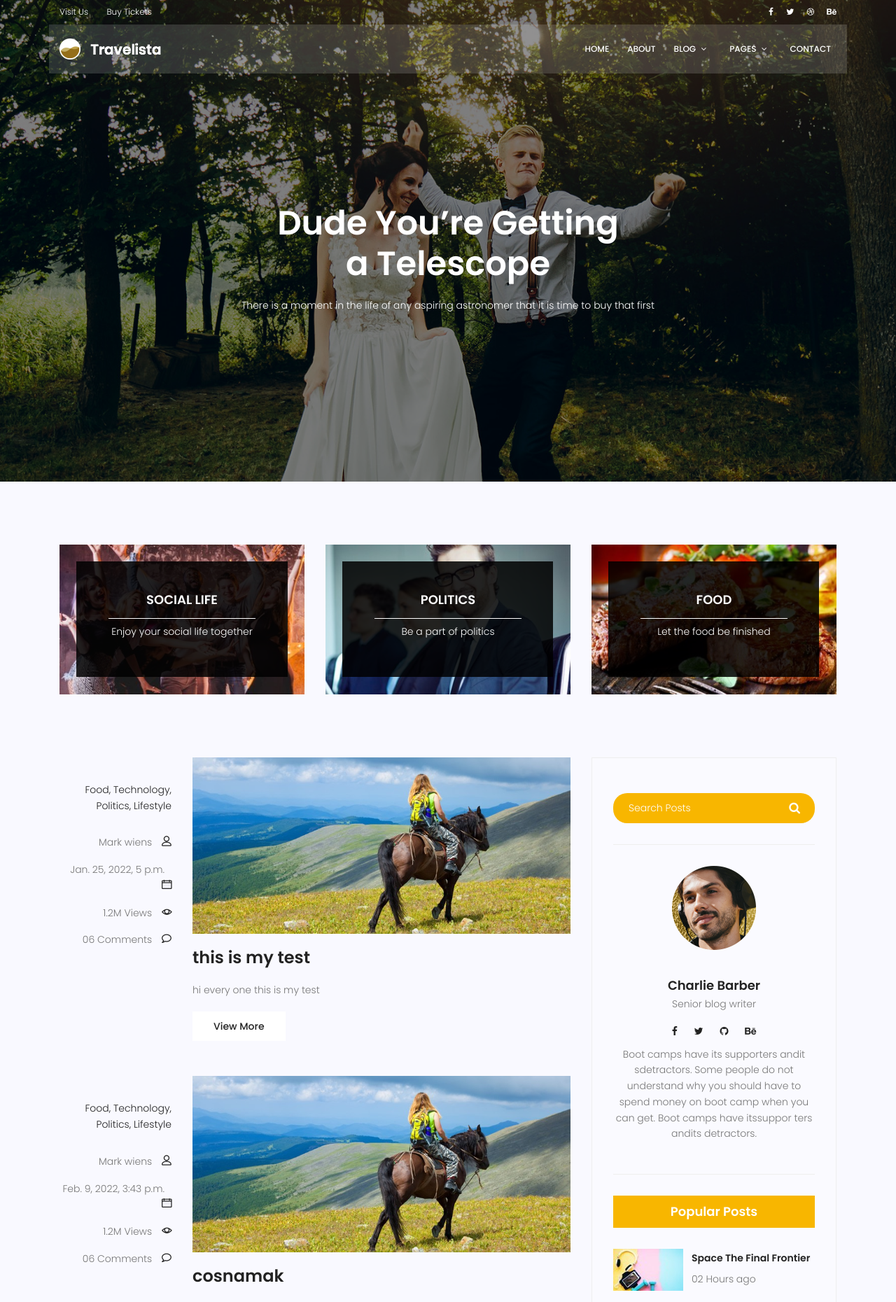
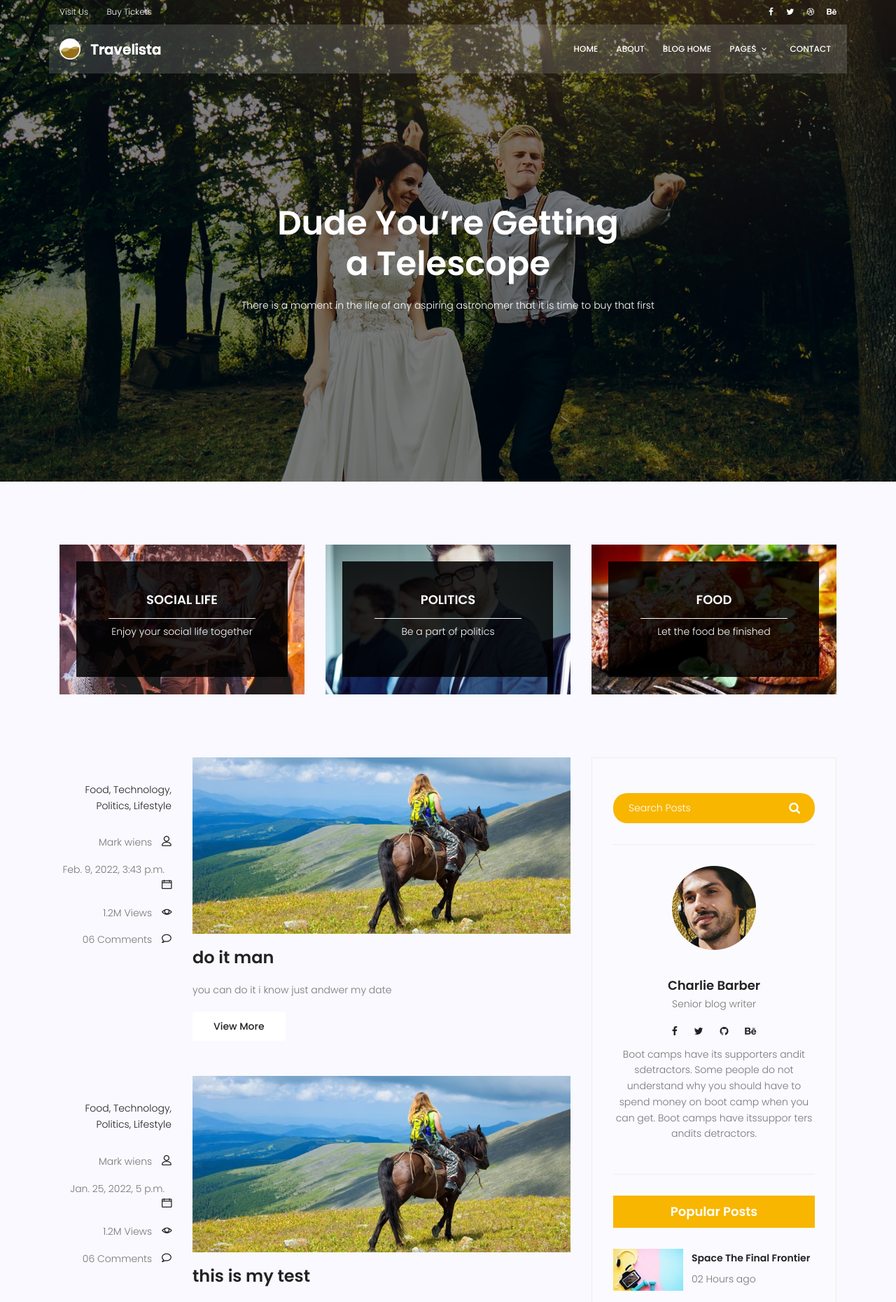
Before and after one commit to omidyari/django-project, a Django app: page /blog/blog_home in a window 1280 px wide. Shown: the top 1860 px of the page at 70% size. Run offline with Django 4.2, Linux system fonts and the light colour scheme; data comes from the database, SQL or seed files in the repository; both versions use the stored data as it was after the commit; some libraries are stand-ins or nearby versions.

Commit message:
made my blog and post
now my posts can go to individual page to refer

```diff
--- a/blog/urls.py
+++ b/blog/urls.py
@@ -6,6 +6,6 @@ app_name = 'blog'
 
 urlpatterns = [
     path('blog_home', blog_home, name='blog_home'),
-    path('blog_single', blog_single, name='blog_single')
+    path('<int:pid>', blog_single, name='blog_single')
 
 ]
--- a/blog/views.py
+++ b/blog/views.py
@@ -1,11 +1,16 @@
-from django.shortcuts import render
+from django.shortcuts import render, get_object_or_404
 from blog.models import post
+from datetime import date
 
 # Create your views here.
 def blog_home(request):
-    posts = post.objects.filter(status=1)
+    stat_date = date(2020, 1, 1)
+    end_date = date.today()
+    posts = post.objects.filter(creted_date__range=(stat_date, end_date))
     context = {'posts':posts}
     return render(request,'blog/blog-home.html', context)
 
-def blog_single(request):
-    return render(request,'blog/blog-single.html')
+def blog_single(request, pid):
+    Post = get_object_or_404(post, pk=pid)
+    context = {'Post':Post}
+    return render(request,'blog/blog-single.html', context)
--- a/templates/base.html
+++ b/templates/base.html
@@ -62,11 +62,7 @@
                     <ul class="nav-menu">
                       <li><a href="{% url 'Napp:index' %}">Home</a></li>
                       <li><a href="{% url 'Napp:about' %}">About</a></li>
-                      <li class="menu-has-children"><a href="">Blog</a>
-                        <ul>
                           <li><a href= "{% url 'blog:blog_home' %}">Blog Home</a></li>
-                          <li><a href= "{% url 'blog:blog_single' %}">Blog Single</a></li>
-                        </ul>
                       </li>
                       <li class="menu-has-children"><a href="">Pages</a>
                         <ul>
--- a/templates/blog/blog-home.html
+++ b/templates/blog/blog-home.html
@@ -62,11 +62,7 @@
 				        <ul class="nav-menu">
 				          <li><a href="{% url 'Napp:index' %}">Home</a></li>
 				          <li><a href="{% url 'Napp:about' %}">About</a></li>
-				          <li class="menu-has-children"><a href="">Blog</a>
-				            <ul>
 				              <li><a href="{% url 'blog:blog_home' %}">Blog Home</a></li>
-				              <li><a href="{% url 'blog:blog_single' %}">Blog Single</a></li>
-				            </ul>
 				          </li>
 				          <li class="menu-has-children"><a href="">Pages</a>
 				            <ul>
@@ -190,7 +186,7 @@
 									<div class="feature-img">
 										<img class="img-fluid" src="{% static 'img/blog/feature-img1.jpg' %}" alt="">
 									</div>
-									<a class="posts-title" href="#"><h3> {{ post.title }} </h3></a>
+									<a class="posts-title" href="{% url 'blog:blog_single' pid=post.id %}"><h3> {{ post.title }} </h3></a>
 									<p class="excert">
 										{{ post.text }}
 									</p>
```
Also changed, not shown: templates/blog/blog-single.html (+2 -15 lines), db.sqlite3.
